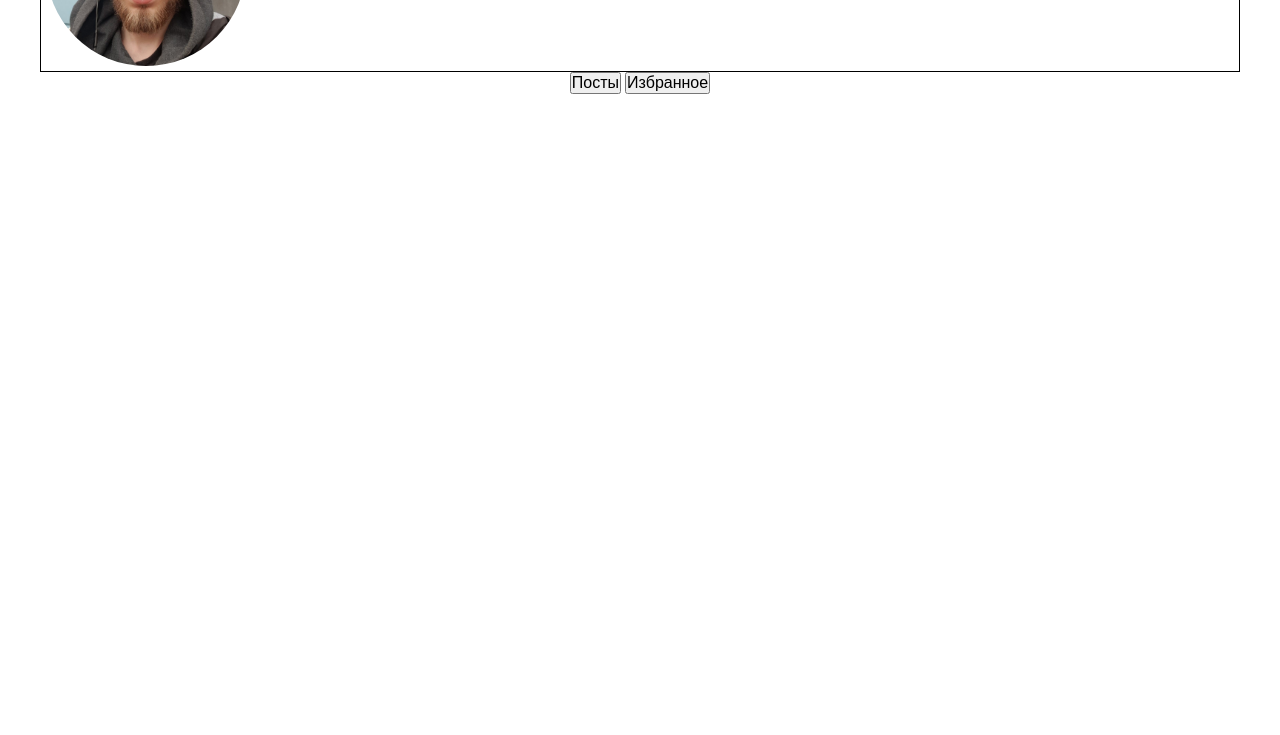
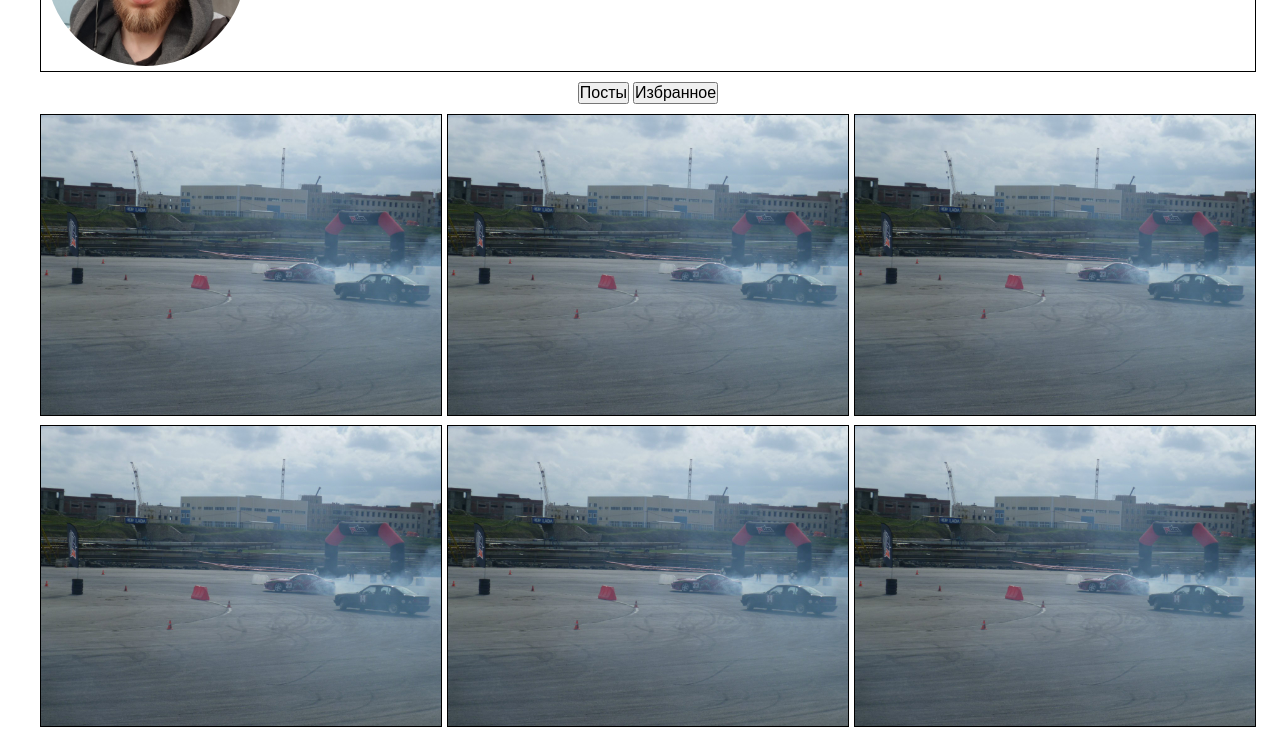
Before and after one commit to Kaifatch/kt_inst_grid, a plain HTML site: page profile.html in a window 1280 px wide. Shown: the part 250-985 px from the top of the page. Before the commit the page ends 800 px from the top, so only its background shows below. Drawn offline with Linux system fonts and the light colour scheme; a web font is replaced by a local one.

Commit message:
feat: add profile page

```diff
--- a/assets/css/profile.css
+++ b/assets/css/profile.css
@@ -163,5 +163,18 @@ li:not(:first-child) {
 }
 
 .tabs {
-    margin: 0 auto;
+    margin: 10px auto;
 }
+
+.postGrid {
+    grid-area: postGrid;
+    display: grid;
+    grid-template-columns: repeat(3, 1fr);
+    grid-gap: 5px;
+    margin-bottom: 20px;
+}
+
+.postGrid img {
+    width: 400px;
+    border: 1px solid #000;
+}
--- a/profile.html
+++ b/profile.html
@@ -59,7 +59,17 @@
                 <button>Посты</button>
                 <button>Избранное</button>
             </div>
-            <div class="postGrid"></div>
+            <div class="postGrid">
+                <a href="post.html"><img src="assets/images/post.jpg" alt=""></a>
+                <a href="post.html"><img src="assets/images/post.jpg" alt=""></a>
+                <a href="post.html"><img src="assets/images/post.jpg" alt=""></a>
+                <a href="post.html"><img src="assets/images/post.jpg" alt=""></a>
+                <a href="post.html"><img src="assets/images/post.jpg" alt=""></a>
+                <a href="post.html"><img src="assets/images/post.jpg" alt=""></a>
+                <a href="post.html"><img src="assets/images/post.jpg" alt=""></a>
+                <a href="post.html"><img src="assets/images/post.jpg" alt=""></a>
+                <a href="post.html"><img src="assets/images/post.jpg" alt=""></a>
+            </div>
         </div>
     </div>
 </body>
```
